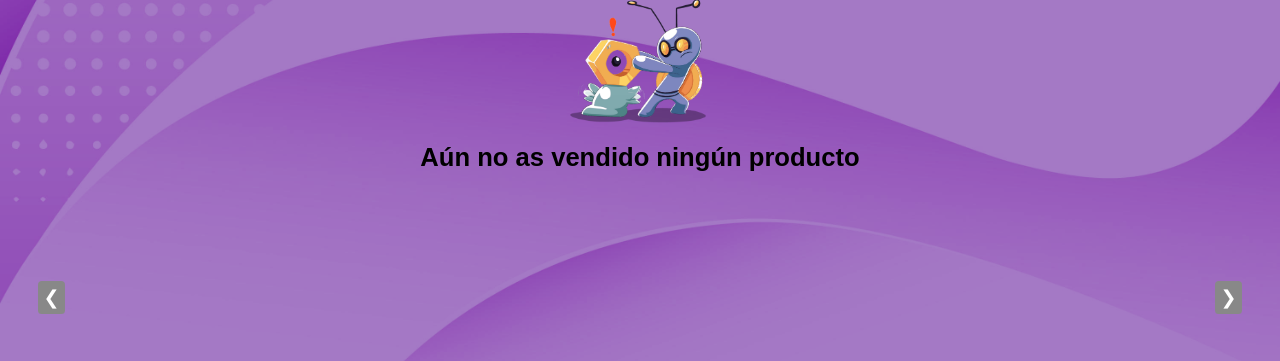
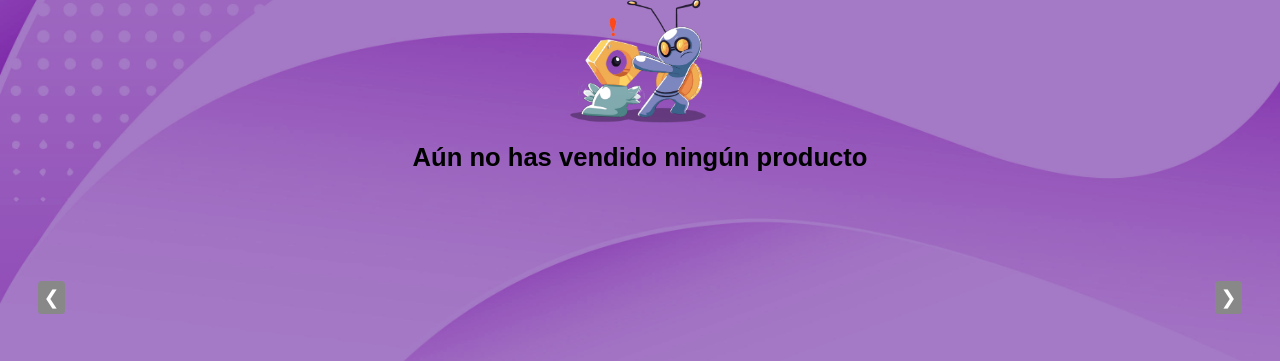
Before and after one commit to Caanosa/PracticaGlobal_DS-VS, a PHP site: page /app/view/cuenta.php in a window 1280 px wide. Shown: the part 474-835 px from the top of the page. Run offline with PHP 8.4, Linux system fonts and the light colour scheme; the visitor is signed in with stand-in values (Sample User, id 1); data that the repository does not hold is empty.

Commit message:
correcion

```diff
--- a/Pokemoncard_shop/app/view/cuenta.php
+++ b/Pokemoncard_shop/app/view/cuenta.php
@@ -124,7 +124,7 @@
             </div>
             <button class="prev" onclick="prevPage()" id="prevBtn">&#10094;</button>
             <img id="lista_vacia_img" src="/app/view/imagenes/cero megustas.png" alt="">
-            <h1 id="lista_vacia_titulo">Aun so as vendido ningun producto</h1>
+            <h1 id="lista_vacia_titulo">Aun no has vendido ningun producto</h1>
             <button class="next" onclick="nextPage()" id="nextBtn">&#10095;</button>
         </div>
     </div>
@@ -181,7 +181,7 @@
         const listavaciaimg = document.getElementById("lista_vacia_img");
         const listavaciatitulo = document.getElementById("lista_vacia_titulo");
         imgen_vacio = "/app/view/imagenes/no vendidos1.png";
-        titulo_vacio = "Aún no as vendido ningún producto"
+        titulo_vacio = "Aún no has vendido ningún producto"
 
         const itemsPerPage = 8;
         let currentPage = 1;
```
